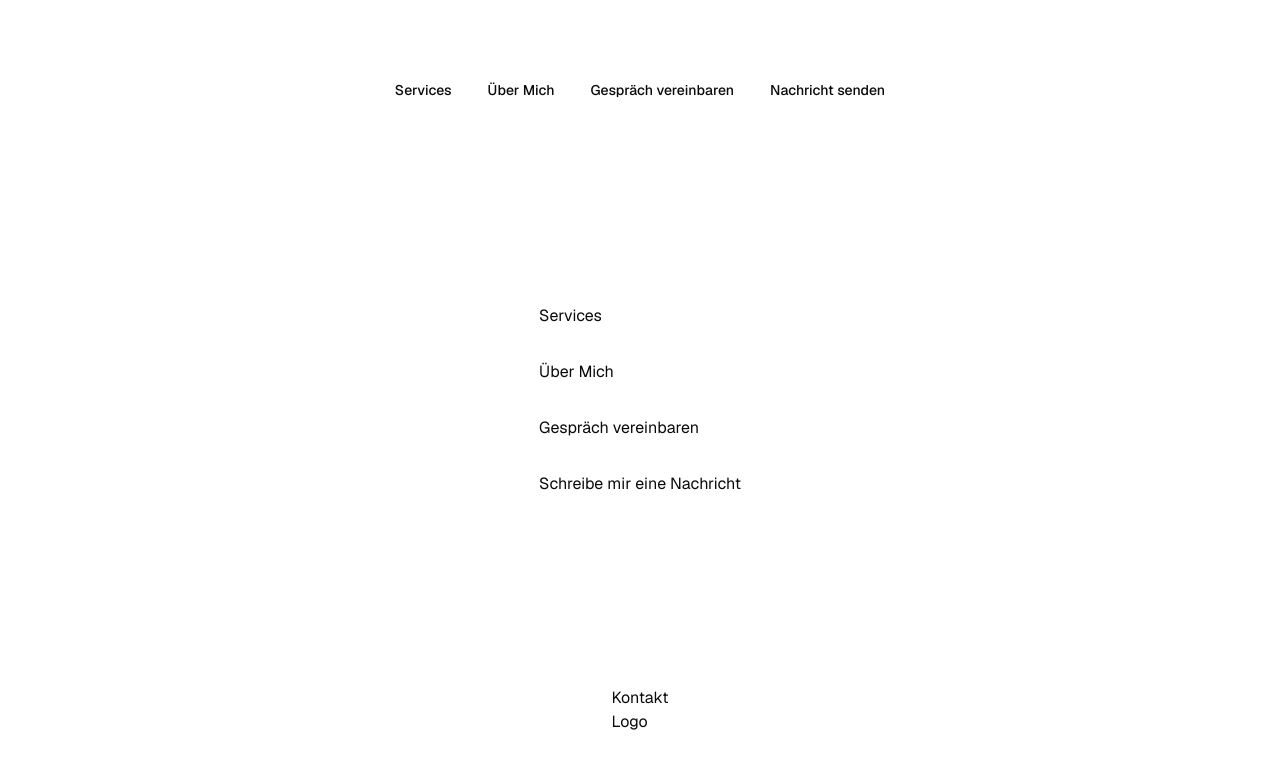
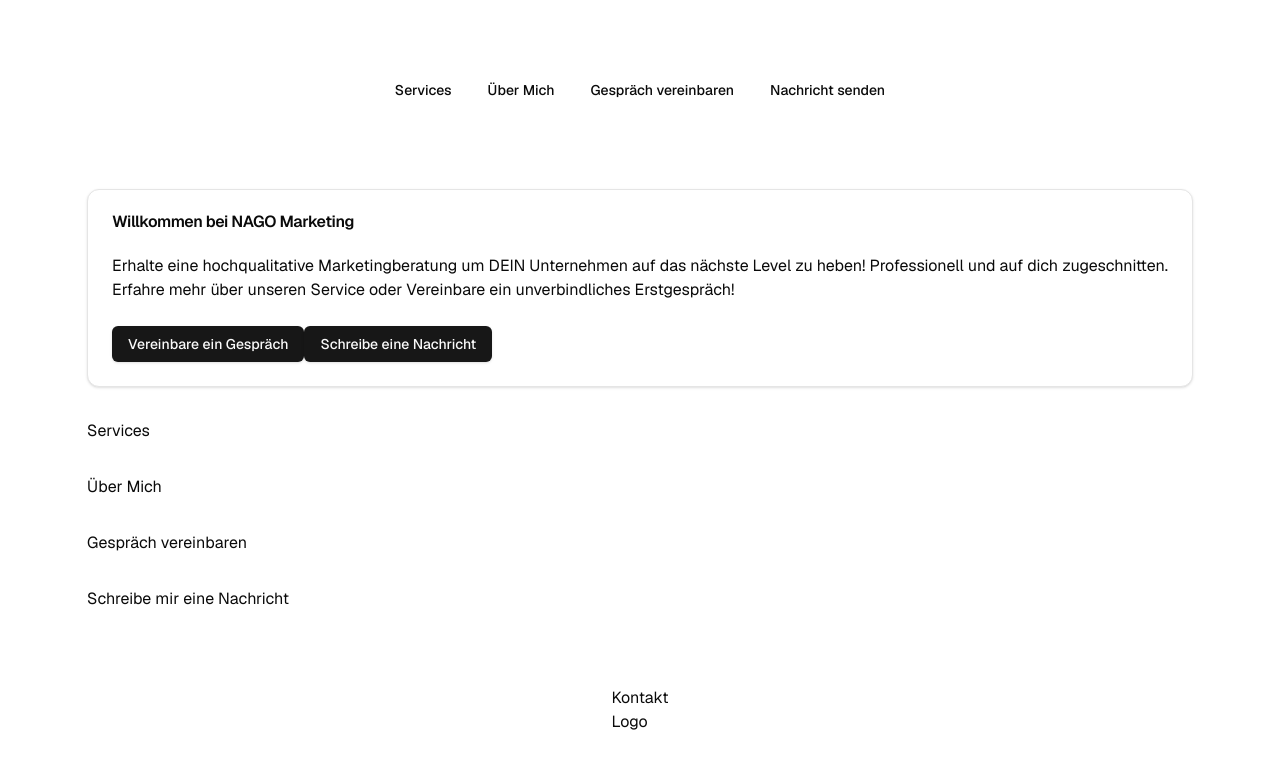
Before and after one commit to NicoGartmann/nago-marketing, a Next.js app: page / in a window 1280 px wide. Shown: the top 768 px of the page. Built offline with nearby package versions, Linux system fonts and the light colour scheme.

Commit message:
welcome section

```diff
--- /dev/null
+++ b/src/app/Welcome.tsx
@@ -0,0 +1,24 @@
+import { Button } from "@/components/ui/button"
+import { Card, CardContent, CardFooter, CardHeader, CardTitle } from "@/components/ui/card"
+
+export default function Welcome() {
+    return (
+        <div>
+            <Card>
+                <CardHeader>
+                    <CardTitle>Willkommen bei NAGO Marketing</CardTitle>
+                </CardHeader>
+                <CardContent>
+                    <p>Erhalte eine hochqualitative Marketingberatung um DEIN Unternehmen auf das nächste
+                    Level zu heben! Professionell und auf dich zugeschnitten.</p>
+
+                    <p>Erfahre mehr über unseren Service oder Vereinbare ein unverbindliches Erstgespräch!</p>
+                </CardContent>
+                <CardFooter>
+                    <Button>Vereinbare ein Gespräch</Button>
+                    <Button>Schreibe eine Nachricht</Button>
+                </CardFooter>
+            </Card>
+        </div>
+    )
+}
--- a/src/app/page.tsx
+++ b/src/app/page.tsx
@@ -4,12 +4,14 @@ import Services from "./Services";
 import Aboutme from "./Aboutme";
 import Book from "./Book";
 import Contact from "./Contact";
+import Welcome from "./Welcome";
 
 export default function Home() {
   return (
     <div className="grid grid-rows-[20px_1fr_20px] items-center justify-items-center min-h-screen p-8 pb-20 gap-16 sm:p-20 font-[family-name:var(--font-geist-sans)]">
       <Header/>
       <main className="flex flex-col gap-8 row-start-2 items-center sm:items-start">
+        <Welcome/>
         <Services id="services"/>
         <Aboutme id="aboutme"/>
         <Book id="book"/>
```
